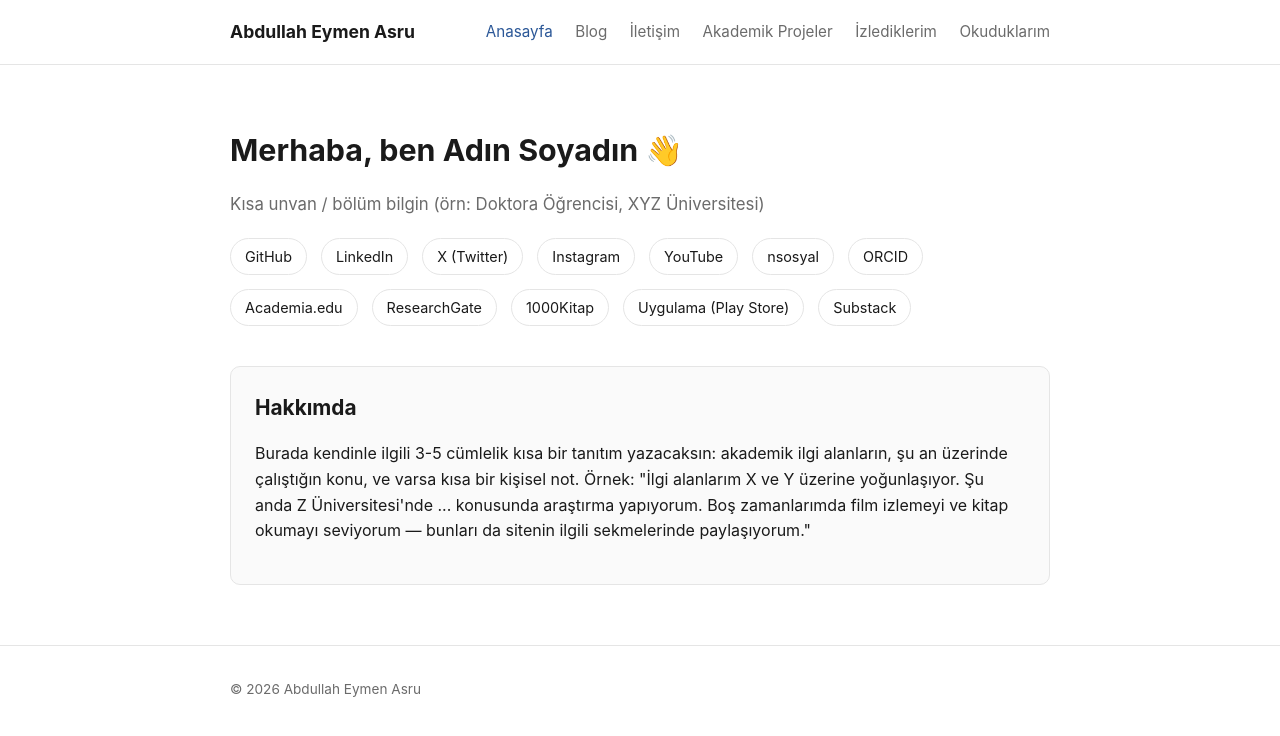
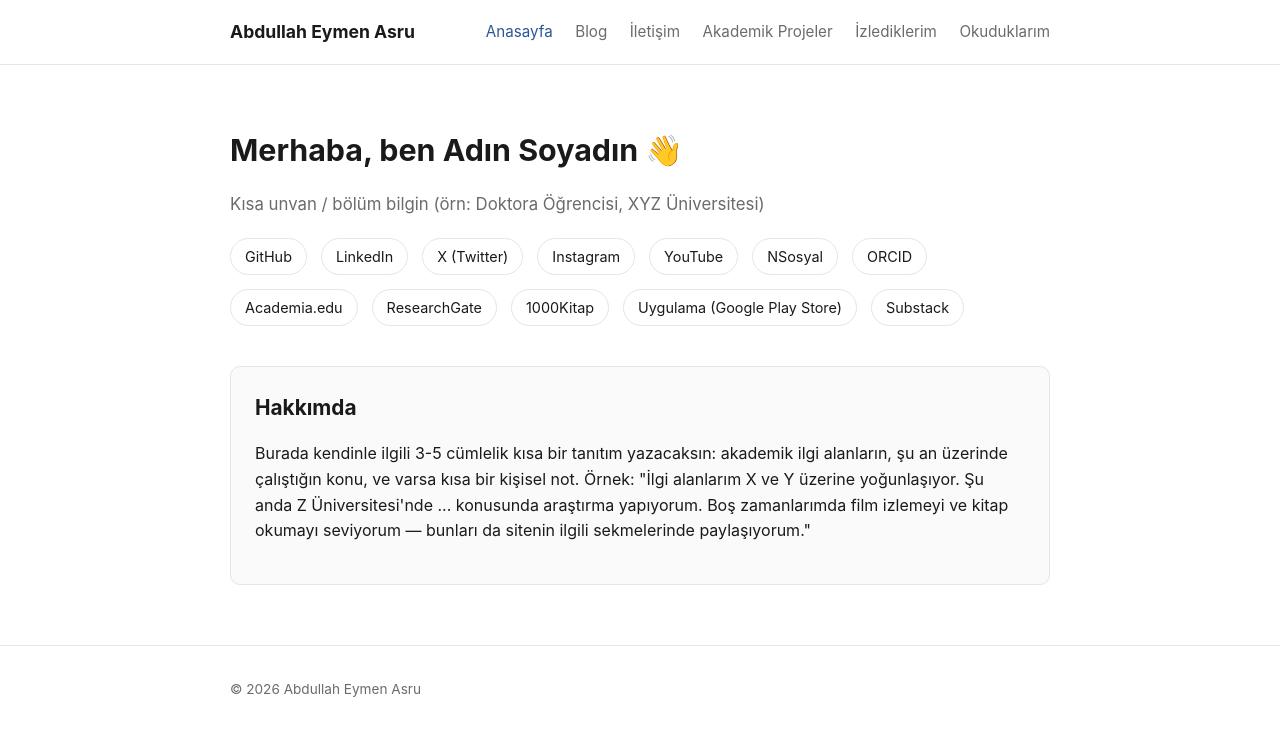
Before and after one commit to abdullah-eymen-asru/abdullah-eymen-asru.github.io, a Jekyll site: the page built from index.md, in a window 1280 px wide. Shown: the top 736 px of the page. Built offline with Jekyll 4.4.1, drawn with Linux system fonts in a browser that asks for light colours.

Commit message:
Change Play Store label from 'Play Store' to 'Google Play Store'
Updated the label for the Play Store link in the social links section.

```diff
--- a/index.md
+++ b/index.md
@@ -8,7 +8,7 @@ title: Anasayfa
   <p class="subtitle">Kısa unvan / bölüm bilgin (örn: Doktora Öğrencisi, XYZ Üniversitesi)</p>
 
   <div class="social-links">
-    {% assign labels = "github:GitHub|linkedin:LinkedIn|twitter:X (Twitter)|instagram:Instagram|youtube:YouTube|nsosyal:nsosyal|orcid:ORCID|academia:Academia.edu|researchgate:ResearchGate|kitap1000:1000Kitap|playstore:Uygulama (Play Store)" | split: "|" %}
+    {% assign labels = "github:GitHub|linkedin:LinkedIn|twitter:X (Twitter)|instagram:Instagram|youtube:YouTube|nsosyal:NSosyal|orcid:ORCID|academia:Academia.edu|researchgate:ResearchGate|kitap1000:1000Kitap|playstore:Uygulama (Google Play Store)" | split: "|" %}
     {% for pair in labels %}
       {% assign parts = pair | split: ":" %}
       {% assign key = parts[0] %}
```
